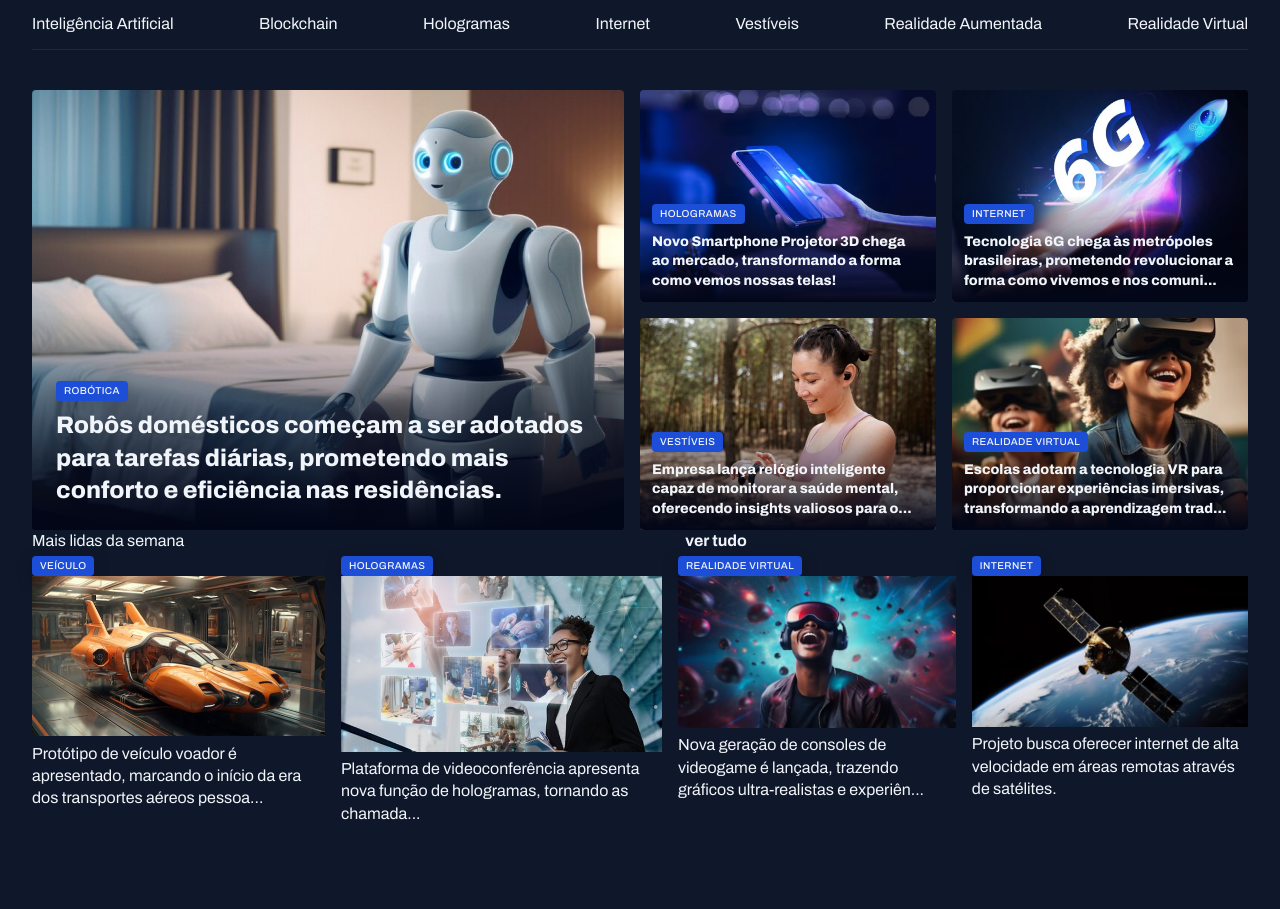
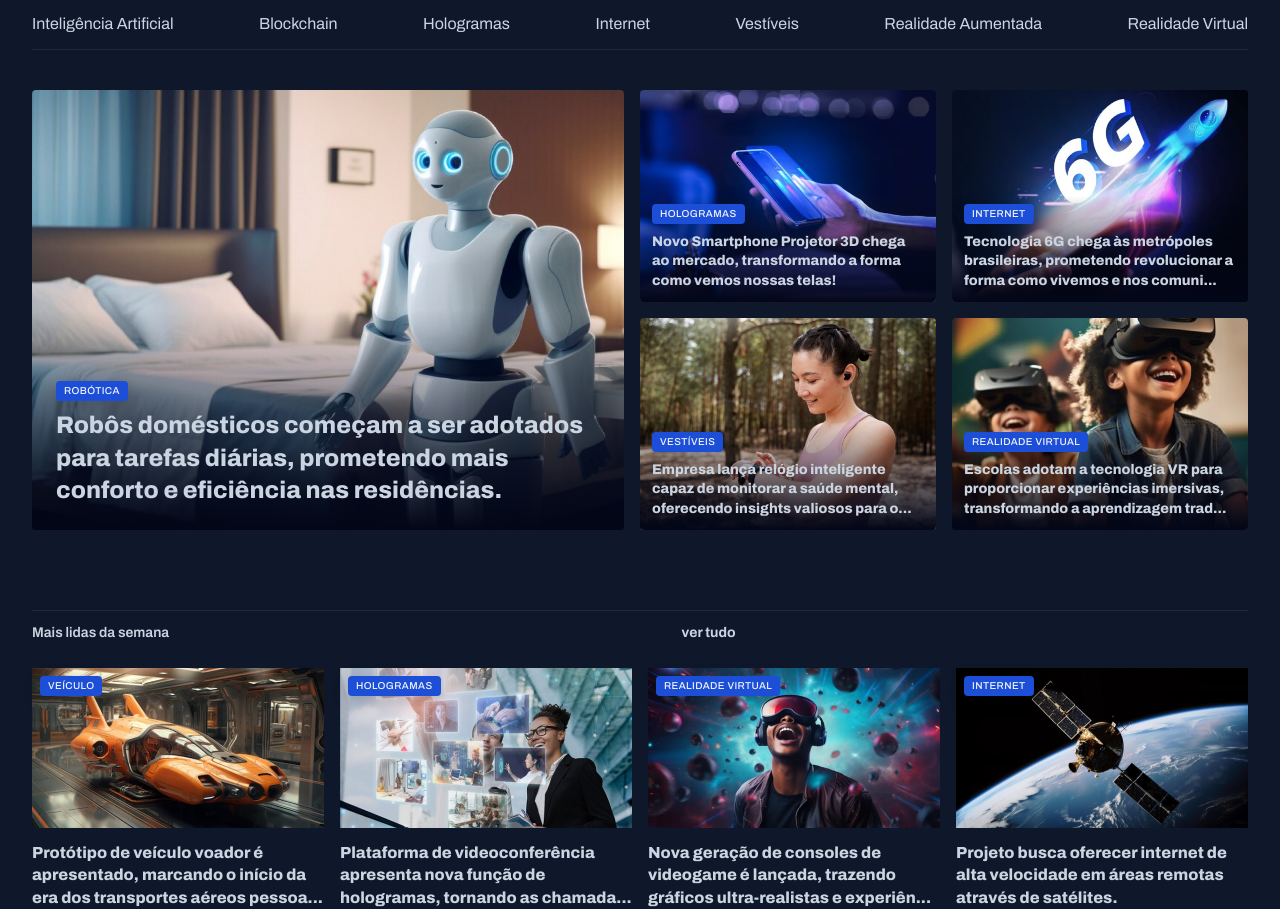
Before and after one commit to nerialdosilva/portalDeNoticias, a plain HTML site: page index.html in a window 1280 px wide. Shown: the part 74-983 px from the top of the page. Before the commit the page ends 899 px from the top, so only its background shows below. Drawn offline with Linux system fonts and the light colour scheme.

Commit message:
Aplicando estilos na seção mais lidas da semana.

```diff
--- a/index.html
+++ b/index.html
@@ -111,7 +111,7 @@
                 </a>
             </header>
 
-            <div class="grid gap-16 grid grid-flow-col">
+            <div class="grid gap-16">
                 <figure>
                     <span class="content-tag">veículo</span>
                     <img src="assets/images/Image 06.png" alt="Protótipo de veículo voador é apresentado, marcando o início da era dos transportes aéreos pessoais.">
--- a/styles/global.css
+++ b/styles/global.css
@@ -23,9 +23,11 @@
 
 body {
     font: var(--text);
-    color: var(--text-color-primary);
+    color: var(--text-color-secondary);
     background-color: var(--bg-color);
 }
+
+
 
 a {
     text-decoration: none;
@@ -35,6 +37,8 @@ a {
 a:hover {
     color: var(--brand-color-light);
 }
+
+
 
 hi, h2, h3 {
     font: inherit;
@@ -52,6 +56,7 @@ img {
 
 main {
     margin-top: 40px;
+    gap: 80px;
 }
 
 .content-tag {
--- a/styles/section.css
+++ b/styles/section.css
@@ -1,9 +1,31 @@
+section header {
+    border-top: 1px solid var(--stroke-color);
+    padding-block: 12px 24px;
+    font: var(--text-span);
+
+    header a {
+        justify-self: end;
+        align-items: center;
+        gap: 8px;
+
+        span {
+            background-image: url(../assets/icons/ArrowRight.svg);
+            width: 16px;
+            height: 16px;
+        }
+
+        &:hover span {
+            background-image: url(../assets/icons/ArrowRightHover.svg);
+        }
+    }
+}
+
 #featured {
     img {
         height: 100%;
         object-fit: cover;
     }
-}
+
 
     .card {
         border-radius: 4px;
@@ -31,9 +53,35 @@
             &:has(.text-lg) {
                 padding: 12px;
                 }
-
+        }
             h2 {
                 margin-top: 8px;
             }
     }
 }
+
+#weekly {
+
+    &>div {
+        grid-template-columns: repeat(4, 292px);
+    }
+
+    img {
+        height: 160px;
+    }
+
+    figure {
+        position: relative;
+
+        .content-tag {
+            position: absolute;
+            top: 8px;
+            left: 8px;
+        }
+
+        p {
+            margin-top: 8px;
+            font-weight: 800;
+        }
+    }
+}
```
Lines whose indentation alone changed are shown as unchanged.
